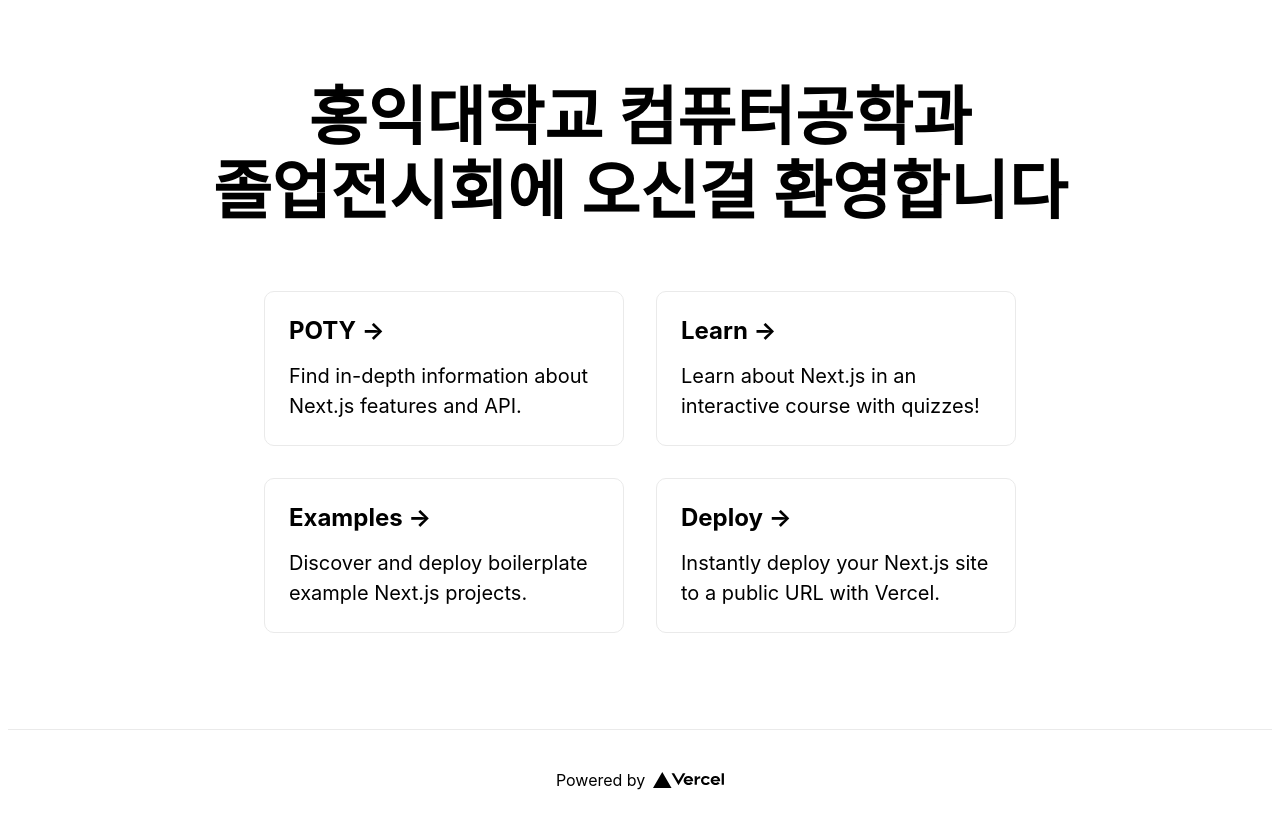
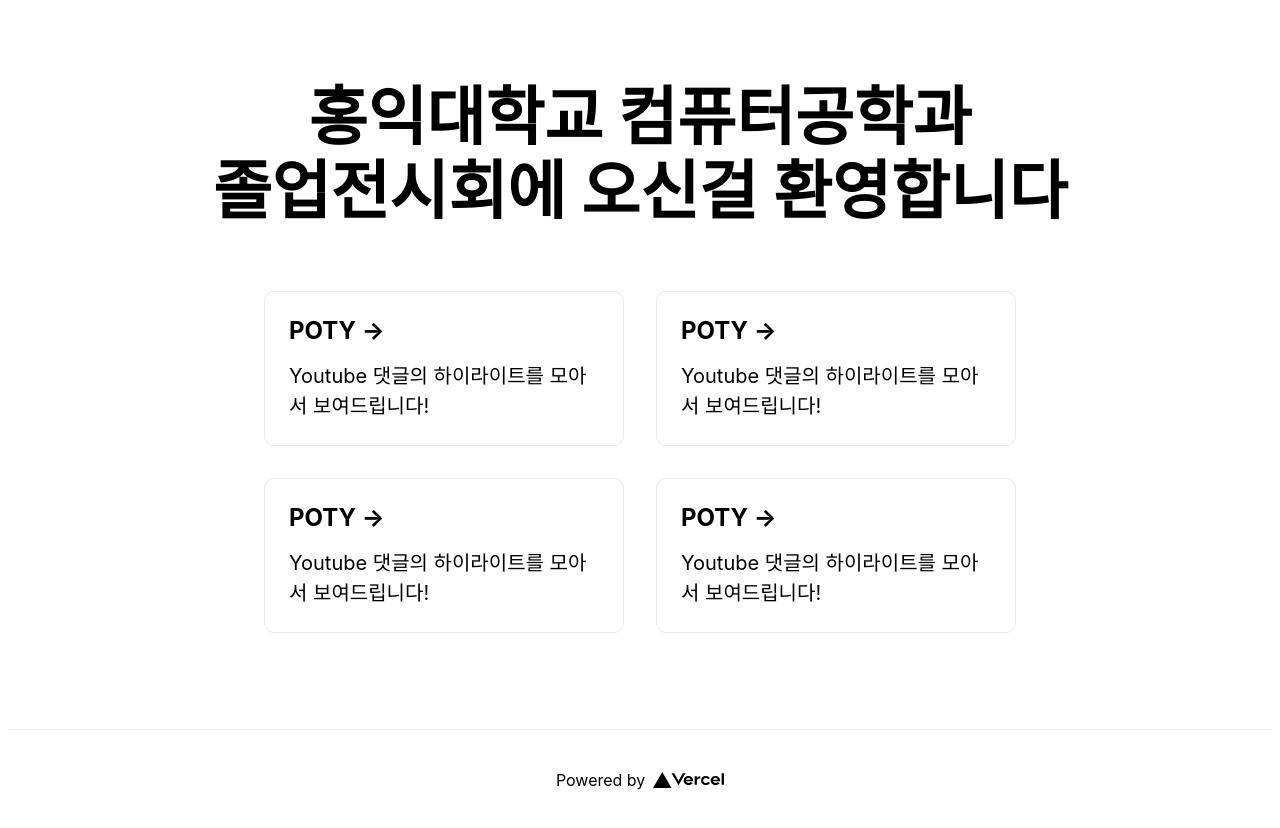
Before and after one commit to puba5/graduation-exhibition, a Next.js app: page / in a window 1280 px wide. Built offline with nearby package versions, Linux system fonts and the light colour scheme.

Commit message:
feat : 랜딩 페이지 내용 수정
렌딩 페이지에서 사용자에게 보여주는 내용을 수정 및 추가

```diff
--- a/pages/index.js
+++ b/pages/index.js
@@ -11,28 +11,29 @@ export default function Home() {
 
       <main className={styles.main}>
         <h1 className={styles.title}>
-          홍익대학교 컴퓨터공학과<br></br> 졸업전시회에 오신걸 환영합니다
+          홍익대학교 컴퓨터공학과
+          <br /> 졸업전시회에 오신걸 환영합니다
         </h1>
 
         <div className={styles.grid}>
           <a href="" className={styles.card}>
             <h3>POTY &rarr;</h3>
-            <p>Find in-depth information about Next.js features and API.</p>
+            <p>Youtube 댓글의 하이라이트를 모아서 보여드립니다! </p>
           </a>
 
           <a href="" className={styles.card}>
-            <h3>Learn &rarr;</h3>
-            <p>Learn about Next.js in an interactive course with quizzes!</p>
+            <h3>POTY &rarr;</h3>
+            <p>Youtube 댓글의 하이라이트를 모아서 보여드립니다! </p>
           </a>
 
           <a href="" className={styles.card}>
-            <h3>Examples &rarr;</h3>
-            <p>Discover and deploy boilerplate example Next.js projects.</p>
+            <h3>POTY &rarr;</h3>
+            <p>Youtube 댓글의 하이라이트를 모아서 보여드립니다! </p>
           </a>
 
           <a href="" className={styles.card}>
-            <h3>Deploy &rarr;</h3>
-            <p>Instantly deploy your Next.js site to a public URL with Vercel.</p>
+            <h3>POTY &rarr;</h3>
+            <p>Youtube 댓글의 하이라이트를 모아서 보여드립니다! </p>
           </a>
         </div>
       </main>
```
